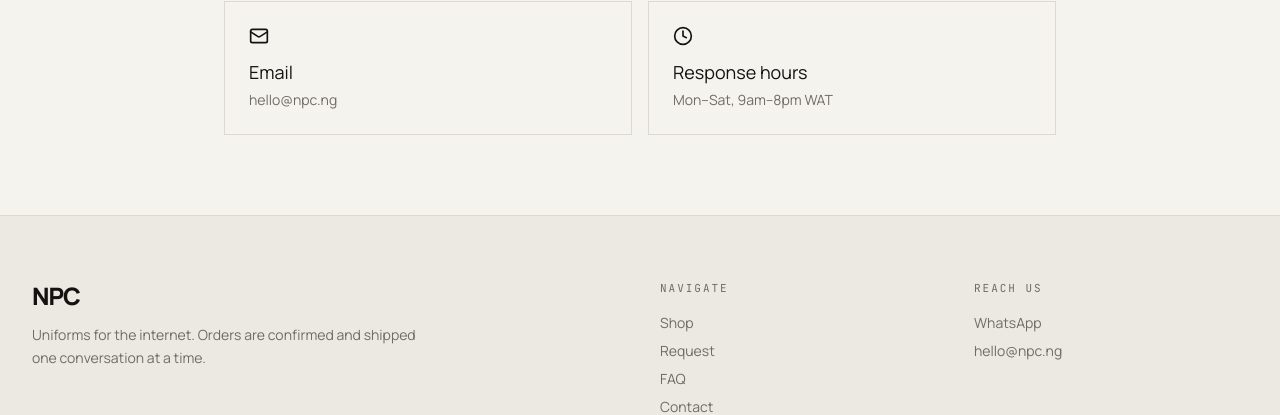
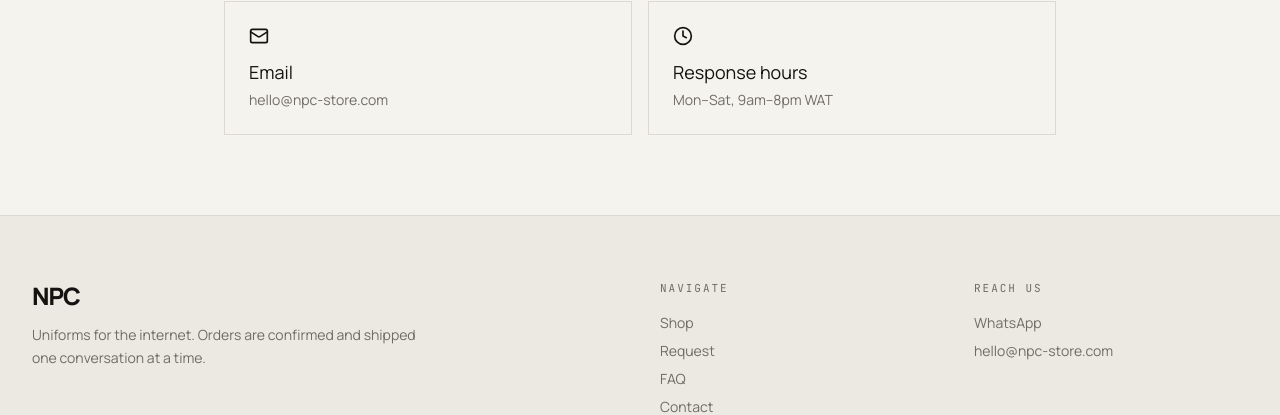
Before and after one commit to YahayaLFG/npc-storefront, a Next.js app: page /contact in a window 1280 px wide. Shown: the part 532-947 px from the top of the page. Built offline with nearby package versions, Linux system fonts and the light colour scheme; no server answers.

Commit message:
Update NPC contact email

```diff
--- a/app/(site)/contact/page.jsx
+++ b/app/(site)/contact/page.jsx
@@ -37,8 +37,8 @@ export default function ContactPage() {
         <div className="border border-rule p-6">
           <Mail size={20} className="text-ink" />
           <p className="mt-3 font-display text-lg">Email</p>
-          <a href="mailto:hello@npc.ng" className="mt-1 block text-sm text-ink-fog hover:text-ink">
-            hello@npc.ng
+          <a href="mailto:hello@npc-store.com" className="mt-1 block text-sm text-ink-fog hover:text-ink">
+            hello@npc-store.com
           </a>
         </div>
 
--- a/components/Footer.jsx
+++ b/components/Footer.jsx
@@ -38,8 +38,8 @@ export default function Footer() {
                 </a>
               </li>
               <li>
-                <a href="mailto:hello@npc.ng" className="hover:text-ink">
-                  hello@npc.ng
+                <a href="mailto:hello@npc-store.com" className="hover:text-ink">
+                  hello@npc-store.com
                 </a>
               </li>
             </ul>
```
